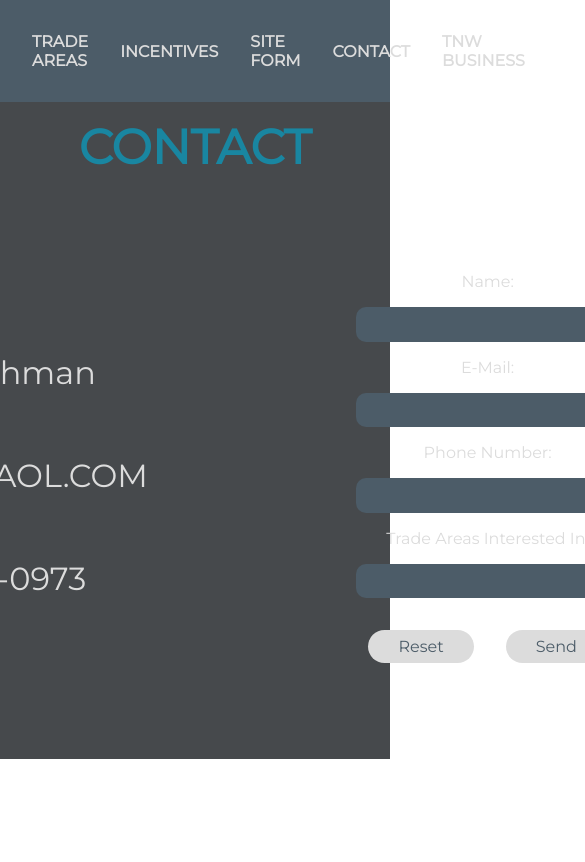
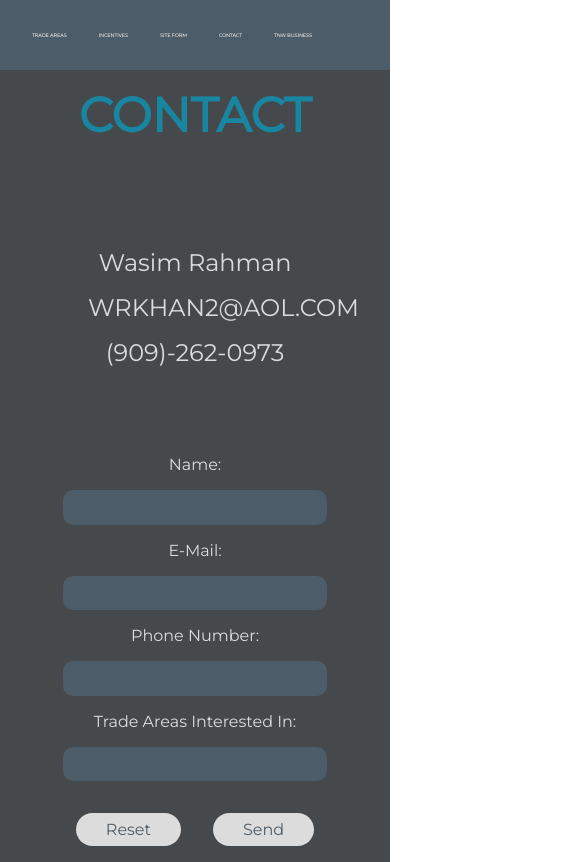
Before and after one commit to khanummer/TNWTradeAreas, a React (Create React App) app: page /contact in a window 390 px wide. Shown: the top 862 px of the page, 585 px wide, since content can reach past the window. Built offline with nearby package versions, Linux system fonts and the light colour scheme.

Commit message:
adds media queries

```diff
--- a/src/Contact/Contact.css
+++ b/src/Contact/Contact.css
@@ -71,3 +71,27 @@
     margin: 1rem;
     text-align: center;
 }
+
+@media screen and (max-width: 630px){
+    .c {
+        display: flex;
+        text-align: center;
+        flex-flow: column nowrap;
+        justify-content: center;
+
+    }
+
+    .i {
+        /* padding: 0.2rem; */
+        font-size: 1.5rem;
+padding:0.5rem;    }
+
+.Contact-form {
+    padding: 0rem;
+}
+
+/* .c {
+    padding: 0.2rem;
+} */
+
+}
--- a/src/Header/Header.css
+++ b/src/Header/Header.css
@@ -22,3 +22,14 @@
 
     text-decoration: none;
 }
+
+@media screen and (max-width: 630px){
+
+.Header-div {
+    font-size: 0.3rem;
+    text-align: center;
+}
+
+
+
+}
--- a/src/Incentives/Incentives.css
+++ b/src/Incentives/Incentives.css
@@ -24,3 +24,10 @@
     font-size: 2rem;
     padding: 0.5rem;
 }
+
+@media screen and (max-width: 630px){
+    .Inc {
+        height: 200vh;
+    }
+
+    }
--- a/src/PlotsList/PlotsList.css
+++ b/src/PlotsList/PlotsList.css
@@ -70,3 +70,28 @@
     padding-right: 2rem;
     font-size: 2rem;
 }
+
+
+@media screen and (max-width: 630px){
+
+.trade-area {
+    display: flex;
+    flex-flow: column nowrap;
+}
+.mid {
+    display: flex;
+    flex-flow: column nowrap;
+    padding: 0rem;
+
+}
+.iframe {
+    display: flex;
+    flex-flow: row nowrap;
+    padding: 0.2rem;
+    height: 350px;
+    width: 350px;
+}
+
+
+
+}
```
